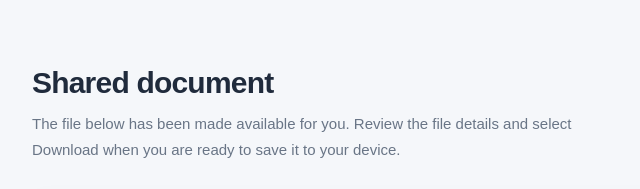
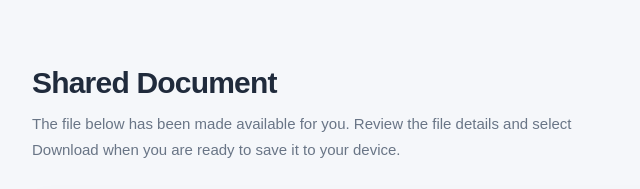
Before and after one commit to Testthe1222/docs-google-c0m-document-d-1abcd3fghijklmnopq-view, a website: page index.html in a window 1280 px wide. Shown: the top 189 px of the page, 182-822 px from the left. Drawn offline with Linux system fonts and the light colour scheme.

Commit message:
Update index.html

```diff
--- a/index.html
+++ b/index.html
@@ -408,7 +408,7 @@ width: 100%;
 <main class="main">
 
 <section class="intro">
-  <h1>Shared document</h1>
+  <h1>Shared Document</h1>
   <p>
     The file below has been made available for you.
     Review the file details and select Download when you
```
